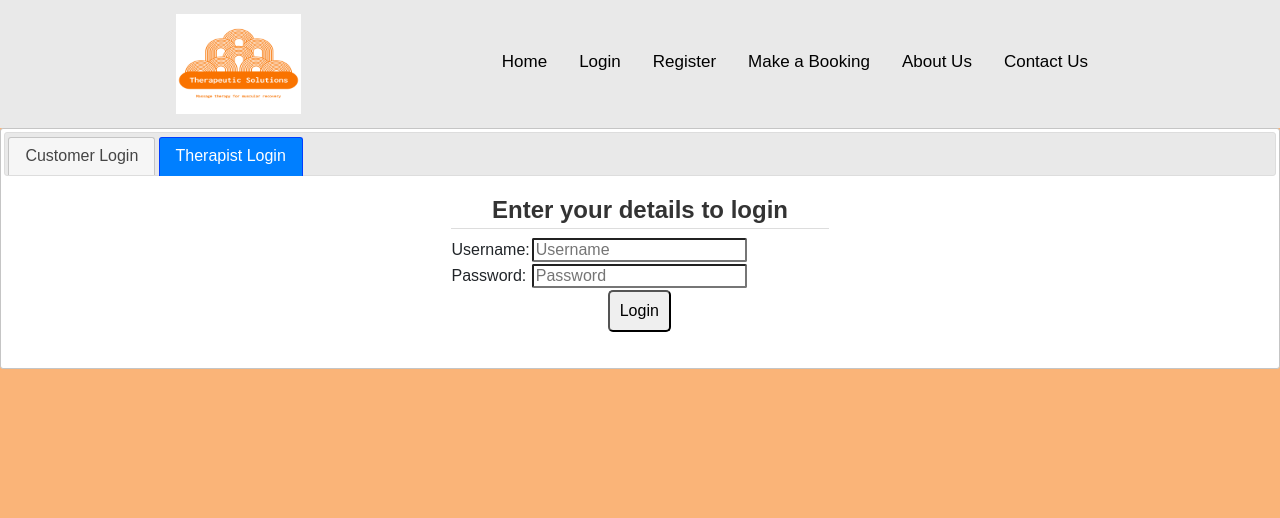
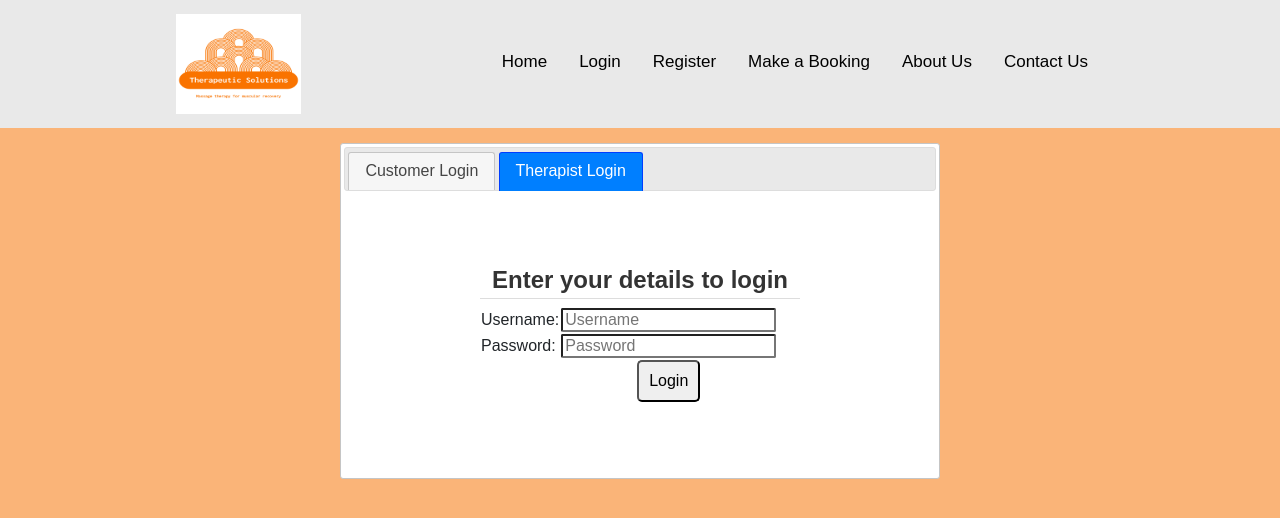
Before and after one commit to siesaurus/COMP606A1P3, a PHP site: page /LoginPage.php in a window 1280 px wide, after a click on "Therapist Login". Shown: the top 518 px of the page. Run offline with PHP 8.4, Linux system fonts and the light colour scheme; some libraries are stand-ins or nearby versions.

Commit message:
changed the CSS design, commented out one of the bootstrap containers as it was giving me grief, edited the design so it all fit

```diff
--- a/LoginPage.php
+++ b/LoginPage.php
@@ -13,7 +13,7 @@
     <li><a href="#tabs-2">Therapist Login</a></li>
 </ul>
 <div id ="tabs-1">
-    <div class ="container col-md-4">
+    <!--<div class ="container col-md-4"> -->
         <div class ="LoginFormContainer">
             <h2>Enter your details to login</h2>
 
@@ -34,11 +34,11 @@
                 </table>
             </form>
         </div>
-    </div>
+     <!--</div> -->
 </div>
 <div id = "tabs-2">
 <title>Login</title>
-<div class ="container col-md-4">
+<!--<div class ="container col-md-4"> -->
     <div class ="TherapistFormContainer">
         <h2>Enter your details to login</h2>
 
@@ -59,6 +59,7 @@
         </table>
         </form>
     </div>
+<!--</div> -->
 </div>
 
 </div>
--- a/style.css
+++ b/style.css
@@ -137,7 +137,7 @@ h2 {
 /*as per w3schools.com https://www.w3schools.com/howto/howto_css_login_form_navbar.asp */
 
 /* The styling for our forms on the website*/
-.formContainer {
+.LoginFormContainer {
   background-color: white;
   border-radius: 5px;
   margin: auto;
@@ -145,7 +145,7 @@ h2 {
   margin-top: 15px;
   width: 400px;
   line-height: 200%;
-  text-align: center;
+  /*text-align: center;*/
 }
 
 button {
@@ -180,3 +180,35 @@ textarea {
   width: 177px;
   overflow: auto;
 }
+
+.ui-tabs  {
+
+  border-radius: 5px;
+  margin: auto;
+  padding: 40px;
+  margin-top: 15px;
+  width:600px;
+  line-height: 200%;
+  text-align: center;
+}
+
+.tabs-2 {
+
+  border-radius: 5px;
+  margin: auto;
+  padding: 40px;
+  margin-top: 15px;
+  width: 400px;
+  line-height: 200%;
+  text-align: center;
+}
+
+.TherapistFormContainer {
+  background-color: white;
+  border-radius: 5px;
+  margin: auto;
+  padding: 40px;
+  margin-top: 15px;
+  width: 400px;
+  line-height: 200%;
+}
```
